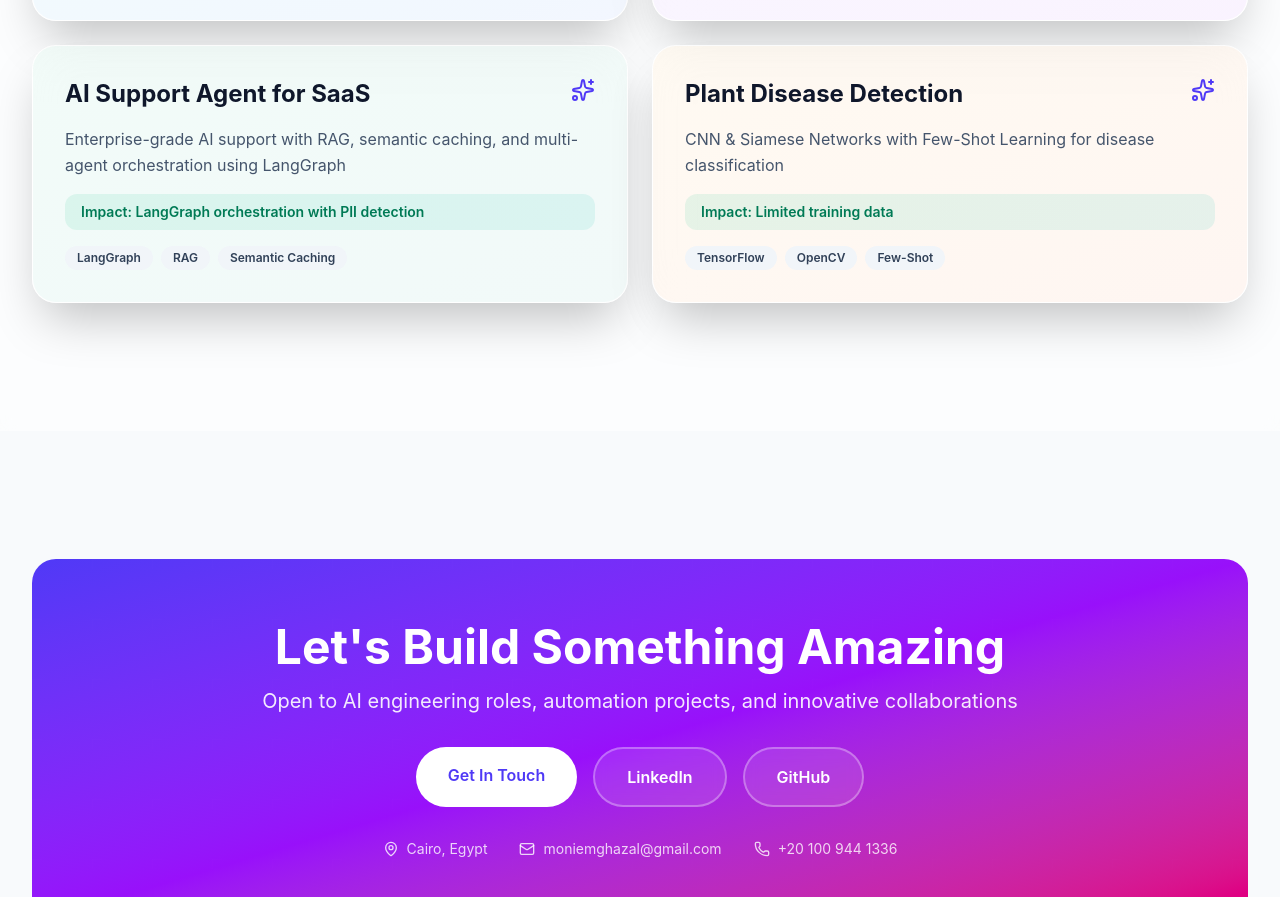
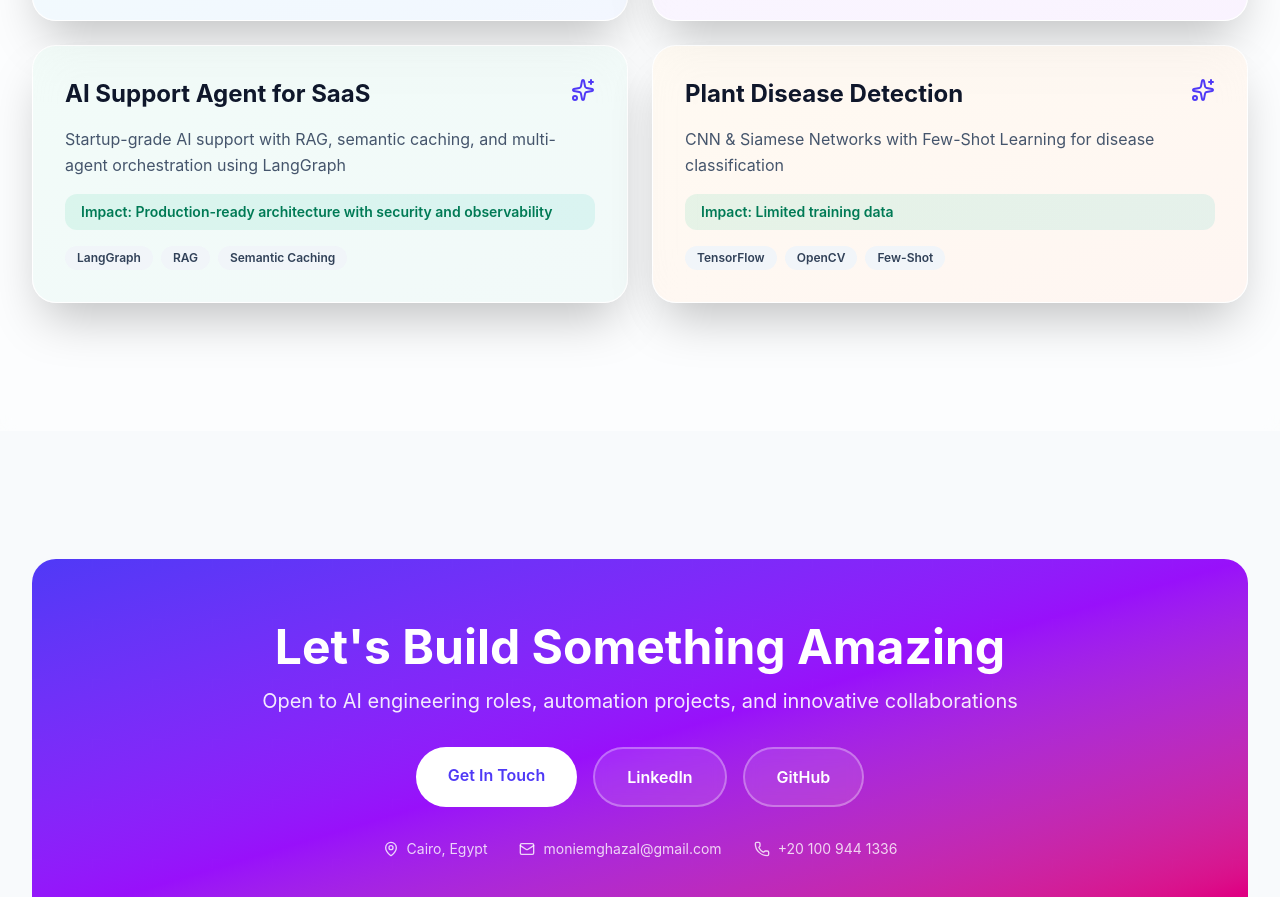
Before and after one commit to moniem2020/Portfolio, a Next.js app: page / in a window 1280 px wide. Shown: the part 2920-3817 px from the top of the page. Built offline with nearby package versions, Linux system fonts and the light colour scheme.

Commit message:
fUpdate AI Support Saas project with the proper impact

```diff
--- a/app/page.tsx
+++ b/app/page.tsx
@@ -33,8 +33,8 @@ const projects = [
   },
   {
     title: 'AI Support Agent for SaaS',
-    description: 'Enterprise-grade AI support with RAG, semantic caching, and multi-agent orchestration using LangGraph',
-    impact: 'LangGraph orchestration with PII detection',
+    description: 'Startup-grade AI support with RAG, semantic caching, and multi-agent orchestration using LangGraph',
+    impact: 'Production-ready architecture with security and observability',
     tags: ['LangGraph', 'RAG', 'Semantic Caching'],
     gradient: 'from-emerald-500 to-teal-600',
   },
```
